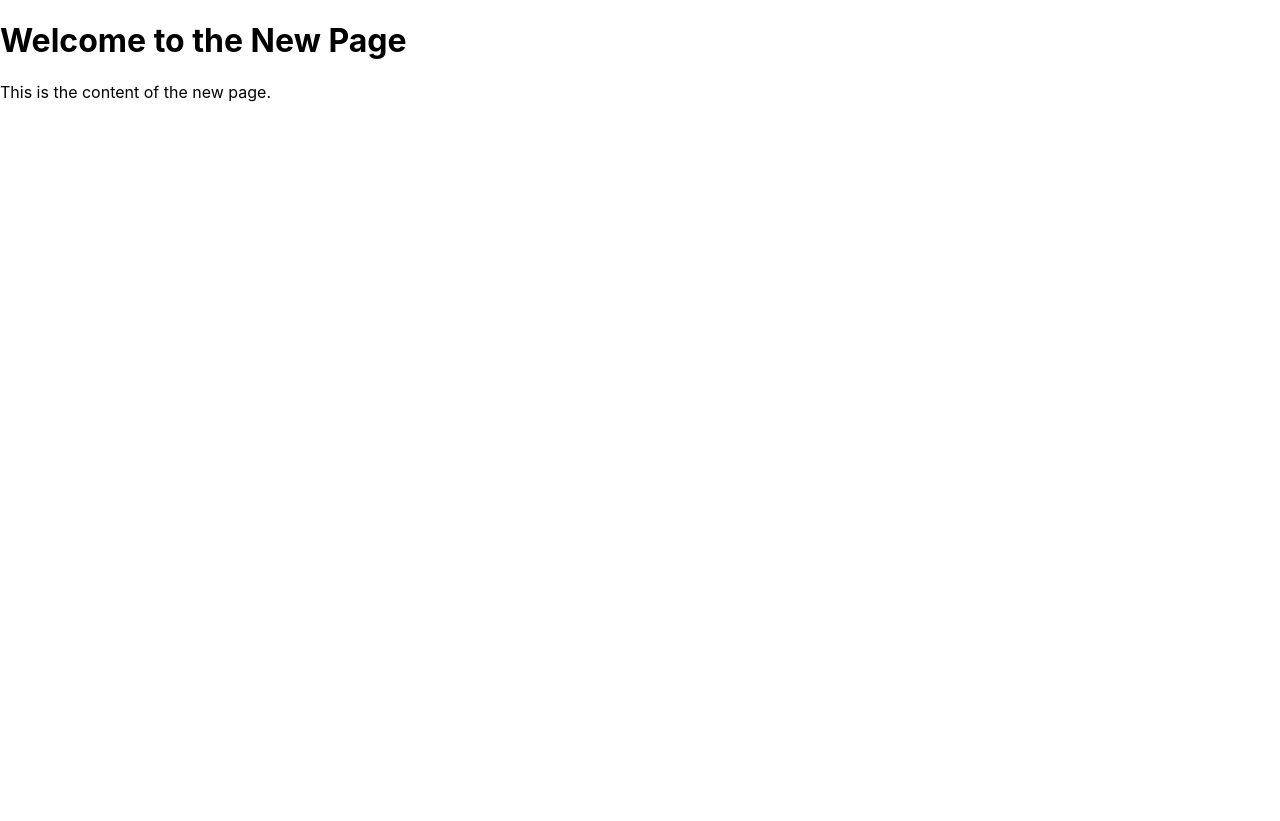
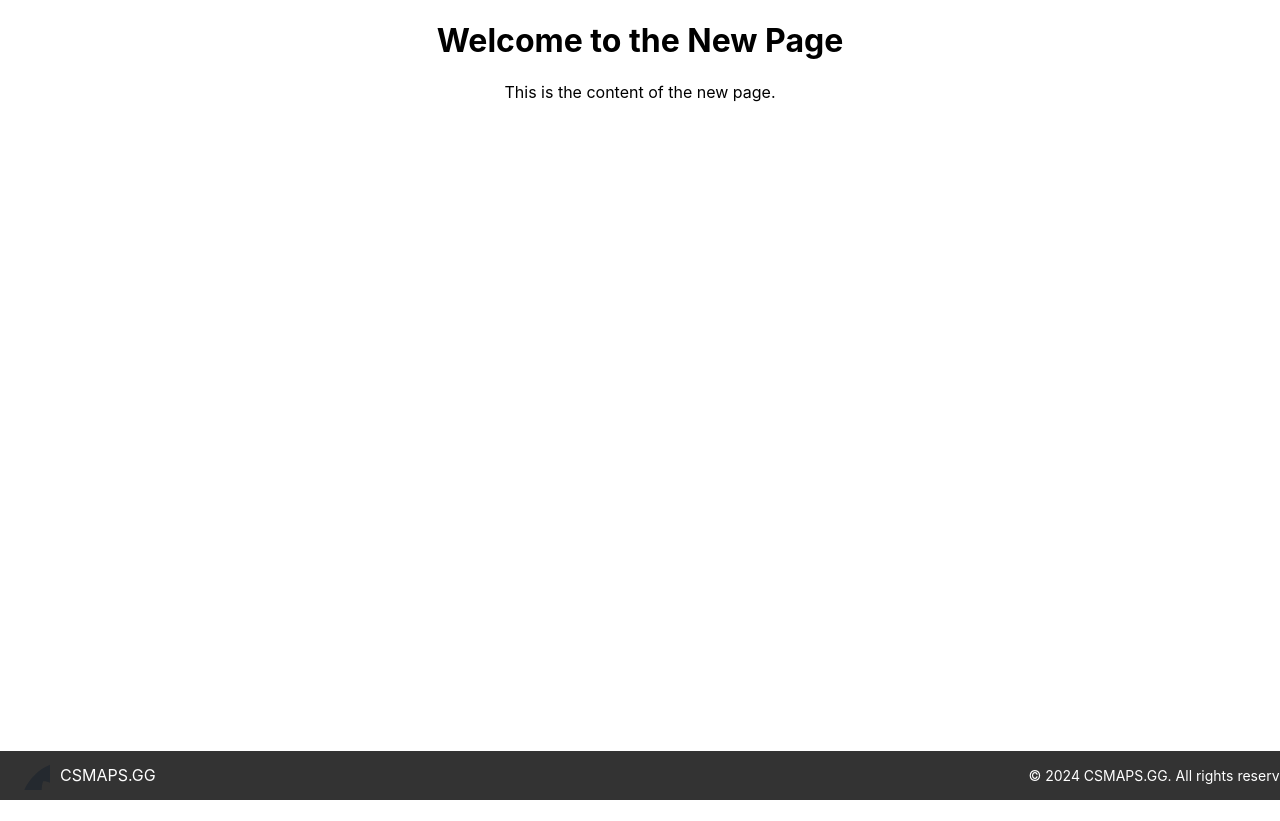
Before and after one commit to JGDIFF/CSMAPSGG, a React (Create React App) app: page /mirage in a window 1280 px wide. Built offline with nearby package versions, Linux system fonts and the light colour scheme.

Commit message:
Relative import bug, too tired to fix, fix tomorrow.

```diff
--- a/src/App.js
+++ b/src/App.js
@@ -1,16 +1,20 @@
-// App.js
 import React from 'react';
 import { BrowserRouter as Router, Route, Routes } from 'react-router-dom';
-import HomePage from './HomePage'; // Import HomePage component
-import Mirage from './components/Mirage'; // Import Mirage component
+import HomePage from './HomePage';
+import Mirage from './components/Mirage';
+import Footer from './components/Footer'; // Import Footer component
+import './App.css'; // Example: import your main app CSS file here
 
 function App() {
   return (
     <Router>
-      <Routes>
-        <Route path="/" element={<HomePage />} />
-        <Route path="/mirage" element={<Mirage />} /> {/* Define the new page route */}
-      </Routes>
+      <div className="App">
+        <Routes>
+          <Route path="/" element={<HomePage />} />
+          <Route path="/mirage" element={<Mirage />} />
+        </Routes>
+        <Footer /> {/* Include the Footer component */}
+      </div>
     </Router>
   );
 }
--- /dev/null
+++ b/src/components/Footer.js
@@ -0,0 +1,21 @@
+import React from 'react';
+import { ReactComponent as GitHubIcon } from '/public/media/github-mark.svg'; // Assuming you have an SVG file for GitHub icon
+import '../styles/Footer.css';
+
+function Footer() {
+  return (
+    <footer className="footer">
+      <div className="footer-content">
+        <div className="footer-left">
+          <GitHubIcon className="github-icon" />
+          <span className="footer-text">CSMAPS.GG</span>
+        </div>
+        <div className="footer-right">
+          &copy; {new Date().getFullYear()} CSMAPS.GG. All rights reserved.
+        </div>
+      </div>
+    </footer>
+  );
+}
+
+export default Footer;
--- /dev/null
+++ b/src/styles/Footer.css
@@ -0,0 +1,29 @@
+.footer {
+    background-color: #333;
+    color: white;
+    padding: 10px 20px;
+    position: fixed;
+    bottom: 0;
+    width: 100%;
+  }
+
+  .footer-content {
+    display: flex;
+    justify-content: space-between;
+    align-items: center;
+  }
+
+  .footer-left {
+    display: flex;
+    align-items: center;
+  }
+
+  .github-icon {
+    width: 30px;
+    height: auto;
+    margin-right: 10px;
+  }
+
+  .footer-right {
+    font-size: 14px;
+  }
```
Also changed, not shown: public/media/github-mark.svg (added).
